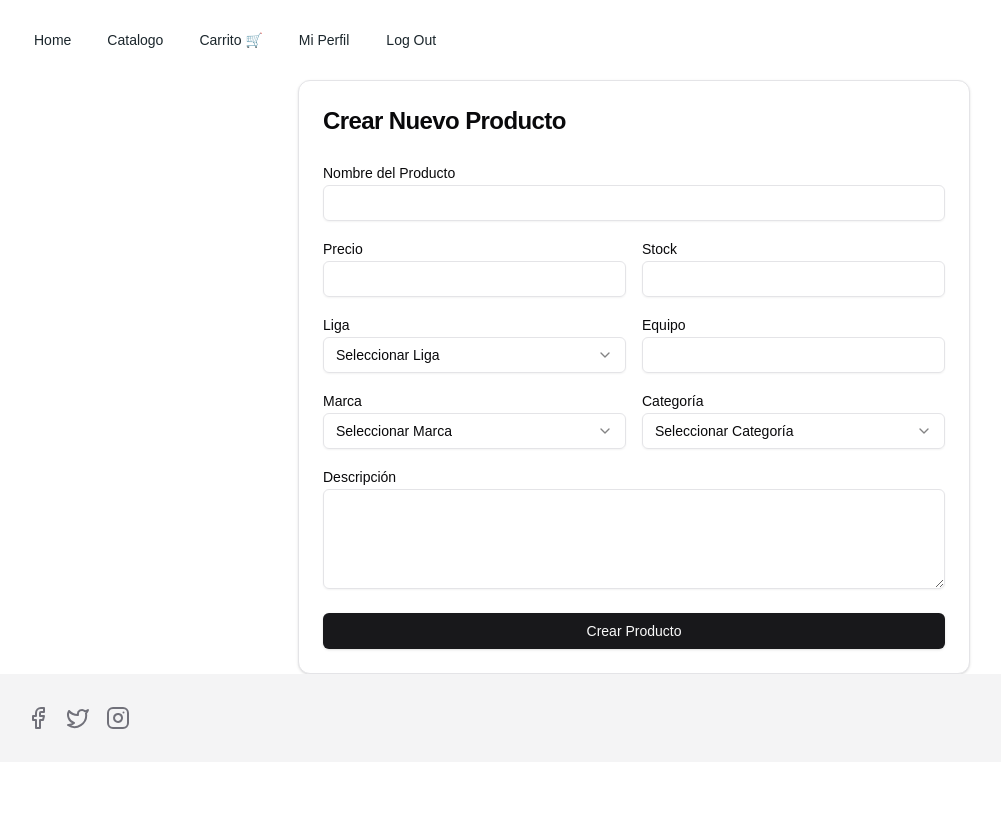
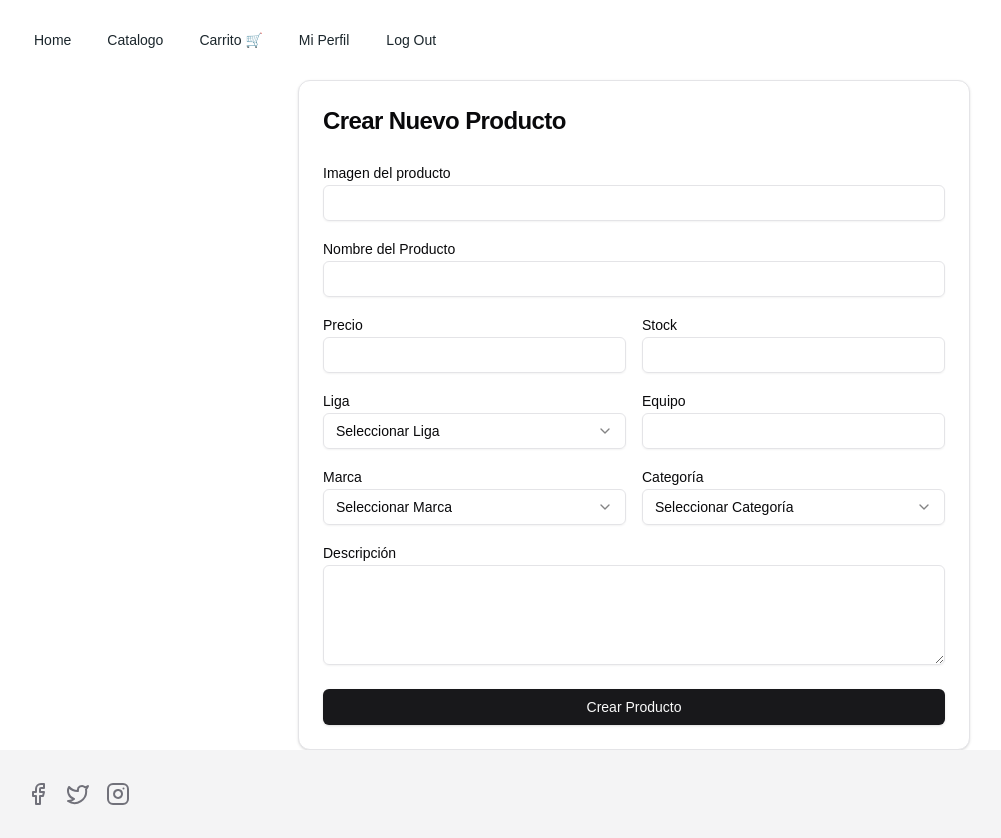
Before and after one commit to Agustin-Grande/TPO-API-FrontEnd, a React (Vite) app in the folder Api-Front/: page /crearProd in a window 1280 px wide. Shown: the whole page, without its empty margins (6-1007 px from the left). Before the commit the page ends 800 px from the top, so only its background shows below. Built offline with nearby package versions, Linux system fonts and the light colour scheme; a web font is replaced by a local one.

Commit message:
Update FormProducto.jsx

```diff
--- a/Api-Front/src/pages/FormProducto.jsx
+++ b/Api-Front/src/pages/FormProducto.jsx
@@ -13,7 +13,7 @@ import apiClient from '../services/apiClient';
 
 const FormProducto = () => {
   const initialState = {
-    //imagen: '',
+    imagen: '',
     nombre: '',
     precio: '',
     stock: '',
@@ -73,7 +73,7 @@ const FormProducto = () => {
     const newErrors = {};
 
     if (!formData.nombre.trim()) newErrors.nombre = 'El nombre es requerido';
-   // if (!formData.imagen.trim()) newErrors.imagen = 'La URL de la imagen es requerida';
+   if (!formData.imagen.trim()) newErrors.imagen = 'La URL de la imagen es requerida';
     if (!formData.precio || isNaN(formData.precio) || formData.precio < 0) newErrors.precio = 'Ingrese un precio válido';
     if (!formData.stock || isNaN(formData.stock) || formData.stock < 0) newErrors.stock = 'Ingrese un stock válido';
     if (!formData.liga) newErrors.liga = 'Seleccione una liga';
@@ -122,6 +122,17 @@ const handleSave = async () => {
         <form onSubmit={handleSubmit} className="space-y-6">
           <div className="space-y-4">
 
+          <div>
+              <Label htmlFor="imagen">Imagen del producto</Label>
+              <Input
+                id="imagen"
+                name="imagen"
+                value={formData.imagen}
+                onChange={handleChange}
+                className={errors.imagen ? 'border-red-500' : ''}
+              />
+              {errors.imagen && <p className="text-red-500 text-sm mt-1">{errors.imagen}</p>}
+            </div>
 
             <div>
               <Label htmlFor="nombre">Nombre del Producto</Label>
```
